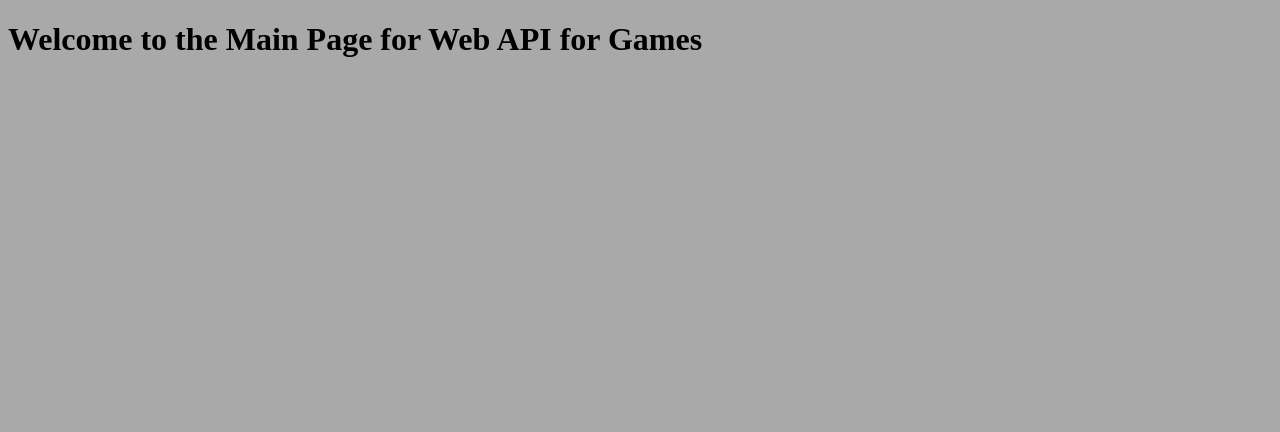
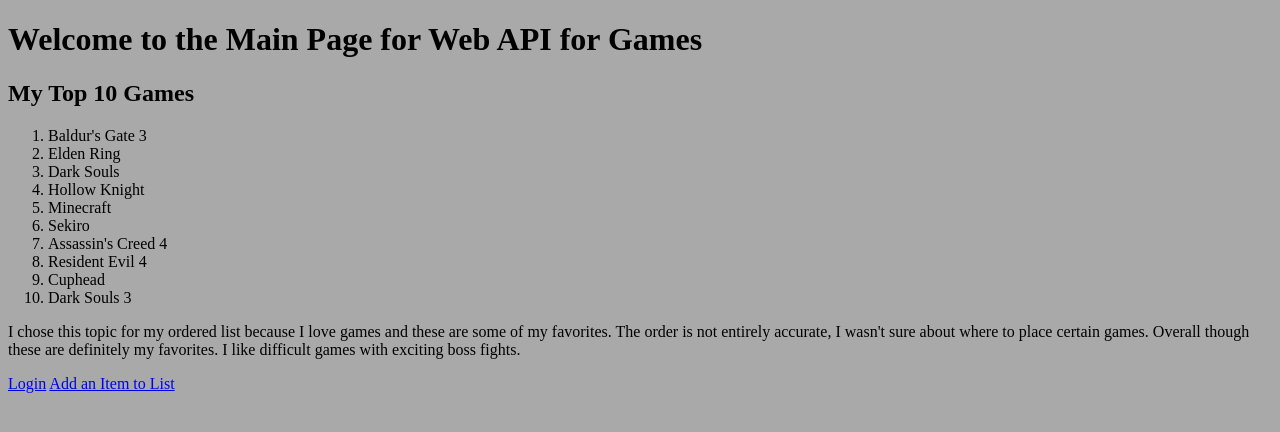
Before and after one commit to Tristanradeka/WebAPI2025, a website: page public/index.html in a window 1280 px wide. Drawn offline with Linux system fonts and the light colour scheme.

Commit message:
Assignment

```diff
--- a/public/index.html
+++ b/public/index.html
@@ -8,5 +8,26 @@
 </head>
 <body>
     <h1>Welcome to the Main Page for Web API for Games</h1>
+
+    <h2>My Top 10 Games</h2>
+    <ol>
+        <li>Baldur's Gate 3</li>
+        <li>Elden Ring</li>
+        <li>Dark Souls</li>
+        <li>Hollow Knight</li>
+        <li>Minecraft</li>
+        <li>Sekiro</li>
+        <li>Assassin's Creed 4</li>
+        <li>Resident Evil 4</li>
+        <li>Cuphead</li>
+        <li>Dark Souls 3</li>
+    </ol>
+
+    <p>
+        I chose this topic for my ordered list because I love games and these are some of my favorites. The order is not entirely accurate, I wasn't sure about where to place certain games. Overall though these are definitely my favorites. I like difficult games with exciting boss fights.
+    </p>
+
+    <a href="html/login.html">Login</a>
+    <a href="html/addItem.html">Add an Item to List</a>
 </body>
 </html>
```
Also changed, not shown: package.json (added, +22 -0 lines), public/html/addItem.html (added, +14 -0 lines), public/html/login.html (added, +15 -0 lines), 1 other file.
